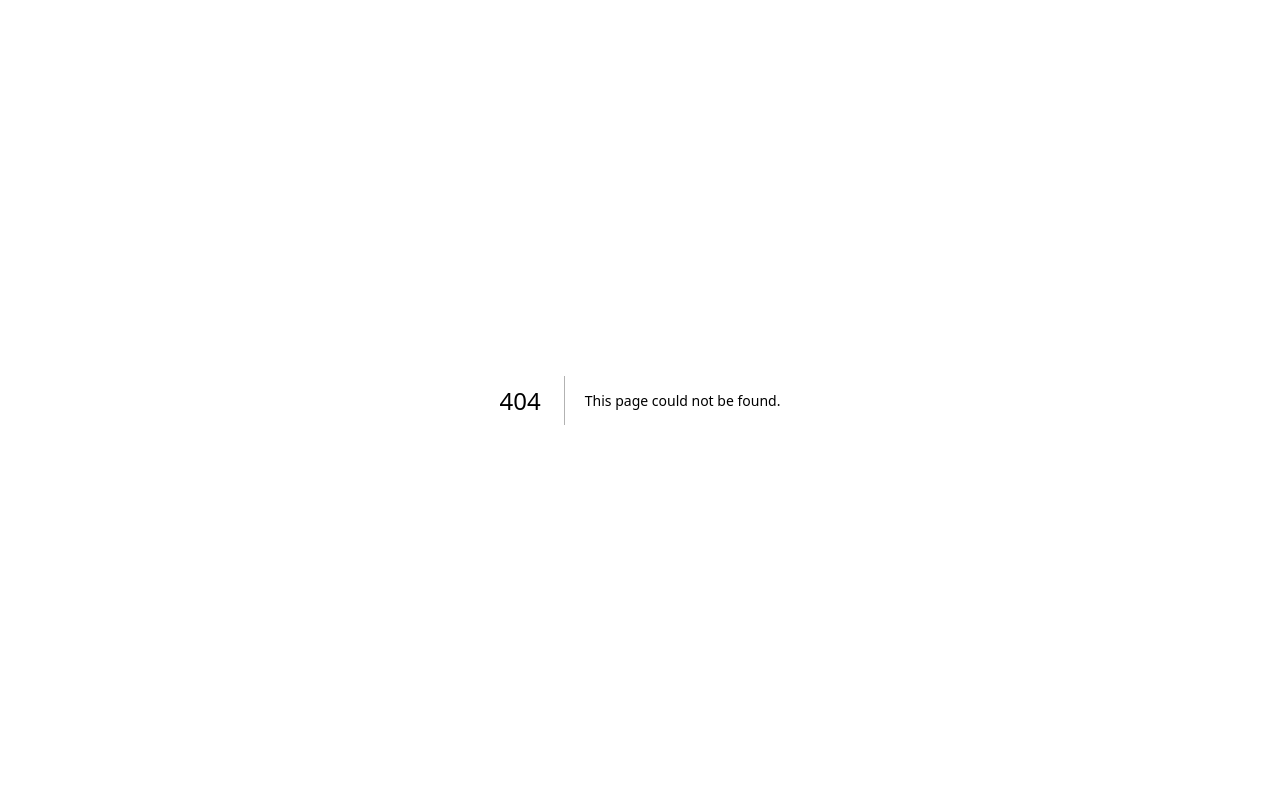
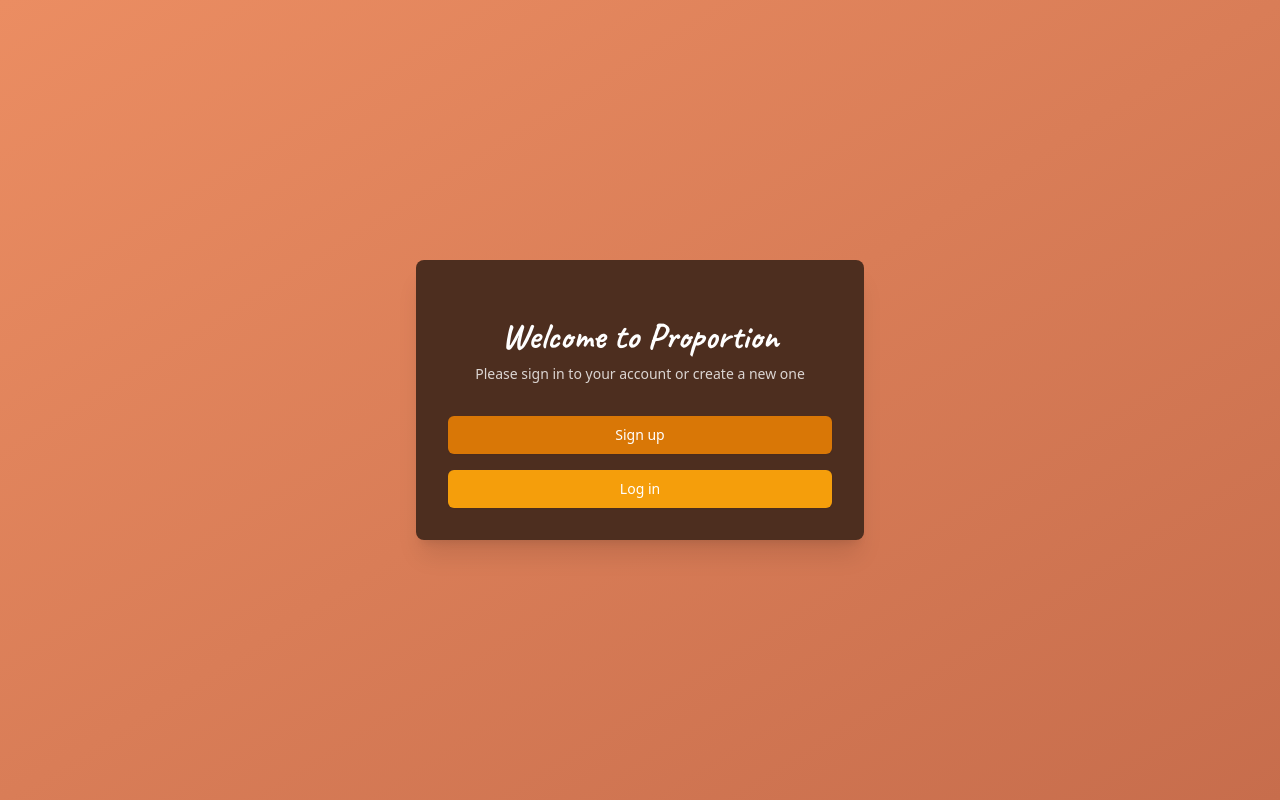
Before and after one commit to enxilium/proportion, a Next.js app in the folder front-end/: page /login in a window 1280 px wide. Before the commit this address had no page. Built offline with nearby package versions, Linux system fonts and the light colour scheme; no server answers.

Commit message:
login page

```diff
--- /dev/null
+++ b/front-end/src/app/login/page.tsx
@@ -0,0 +1,56 @@
+import { auth0 } from "@/lib/auth0";
+
+export default async function LoginPage() {
+  const session = await auth0.getSession();
+
+  return (
+    <div className="min-h-screen flex items-center justify-center bg-gradient-to-br from-[#eb8d62] to-[#c76d4c] [animation:fadeIn_0.5s_ease-in]">
+      <div className="max-w-md w-full space-y-8 p-8 bg-[#4d2e1f] rounded-lg shadow-xl transition-all duration-300 hover:shadow-2xl hover:shadow-amber-500/30">
+        <div className="text-center">
+          <h2 className="mt-6 text-4xl font-bold text-white transition-colors duration-300 font-['Caveat']">
+            {session ? `Welcome, ${session.user.name}!` : 'Welcome to Proportion'}
+          </h2>
+          <p className="mt-2 text-sm text-white/80 transition-colors duration-300">
+            {session ? 'You are logged in' : 'Please sign in to your account or create a new one'}
+          </p>
+        </div>
+
+        <div className="mt-8 space-y-4">
+          {!session ? (
+            <>
+              <a href="/auth/login?screen_hint=signup" className="w-full block transition-transform duration-200 hover:scale-[1.02]">
+                <button className="w-full flex justify-center py-2 px-4 border border-transparent rounded-md shadow-sm text-sm font-medium text-white bg-amber-600 hover:bg-amber-700 transition-colors duration-300">
+                  Sign up
+                </button>
+              </a>
+              <a href="/auth/login" className="w-full block transition-transform duration-200 hover:scale-[1.02]">
+                <button className="w-full flex justify-center py-2 px-4 border border-transparent rounded-md shadow-sm text-sm font-medium text-white bg-amber-500 hover:bg-amber-600 transition-colors duration-300">
+                  Log in
+                </button>
+              </a>
+            </>
+          ) : (
+            <a href="/auth/logout" className="w-full block transition-transform duration-200 hover:scale-[1.02]">
+              <button className="w-full flex justify-center py-2 px-4 border border-transparent rounded-md shadow-sm text-sm font-medium text-white bg-amber-700 hover:bg-amber-800 transition-colors duration-300">
+                Log out
+              </button>
+            </a>
+          )}
+        </div>
+      </div>
+
+      <style dangerouslySetInnerHTML={{ __html: `
+        @keyframes fadeIn {
+          from {
+            opacity: 0;
+            transform: translateY(-10px);
+          }
+          to {
+            opacity: 1;
+            transform: translateY(0);
+          }
+        }
+      `}} />
+    </div>
+  );
+}
```
